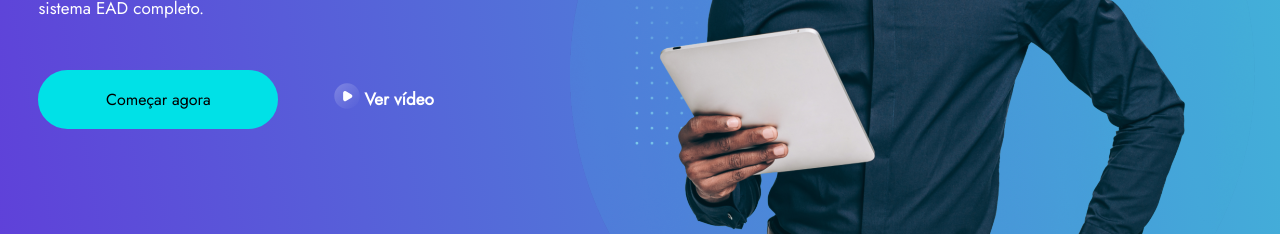
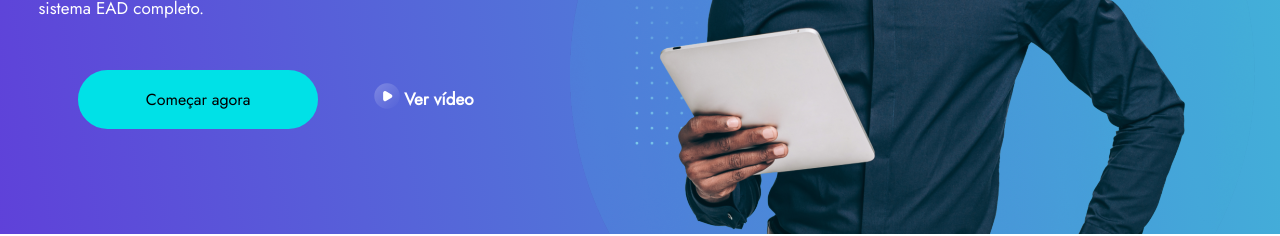
Before and after one commit to Felpasw/ensinio-frontend-challenge, a React (Vite) app: page / in a window 1280 px wide. Shown: the part 540-776 px from the top of the page. Built offline with nearby package versions, Linux system fonts and the light colour scheme; no server answers.

Commit message:
Update styles.ts

```diff
--- a/src/presentation/Components/HeroSection/styles.ts
+++ b/src/presentation/Components/HeroSection/styles.ts
@@ -110,11 +110,12 @@ export const Button = styled.button`
 export const Buttons = styled.div`
   display: flex;
   flex-direction: row;
+  align-self: center;
   gap: 8px;
 
   margin-top: 48px;
 
-  max-width: fit-content;
+  max-width: 100%;
   justify-content: center;
 
   @media (max-width: 1100px) {
@@ -143,9 +144,12 @@ export const SeeVideoContent = styled.div`
 
 export const SeeVideoContentText = styled.h2`
   align-self: center;
+
   font-size: 2.13vh;
   line-height: 125%;
+
   width: 100%;
+
   color: #ffff;
 `;
 
```
